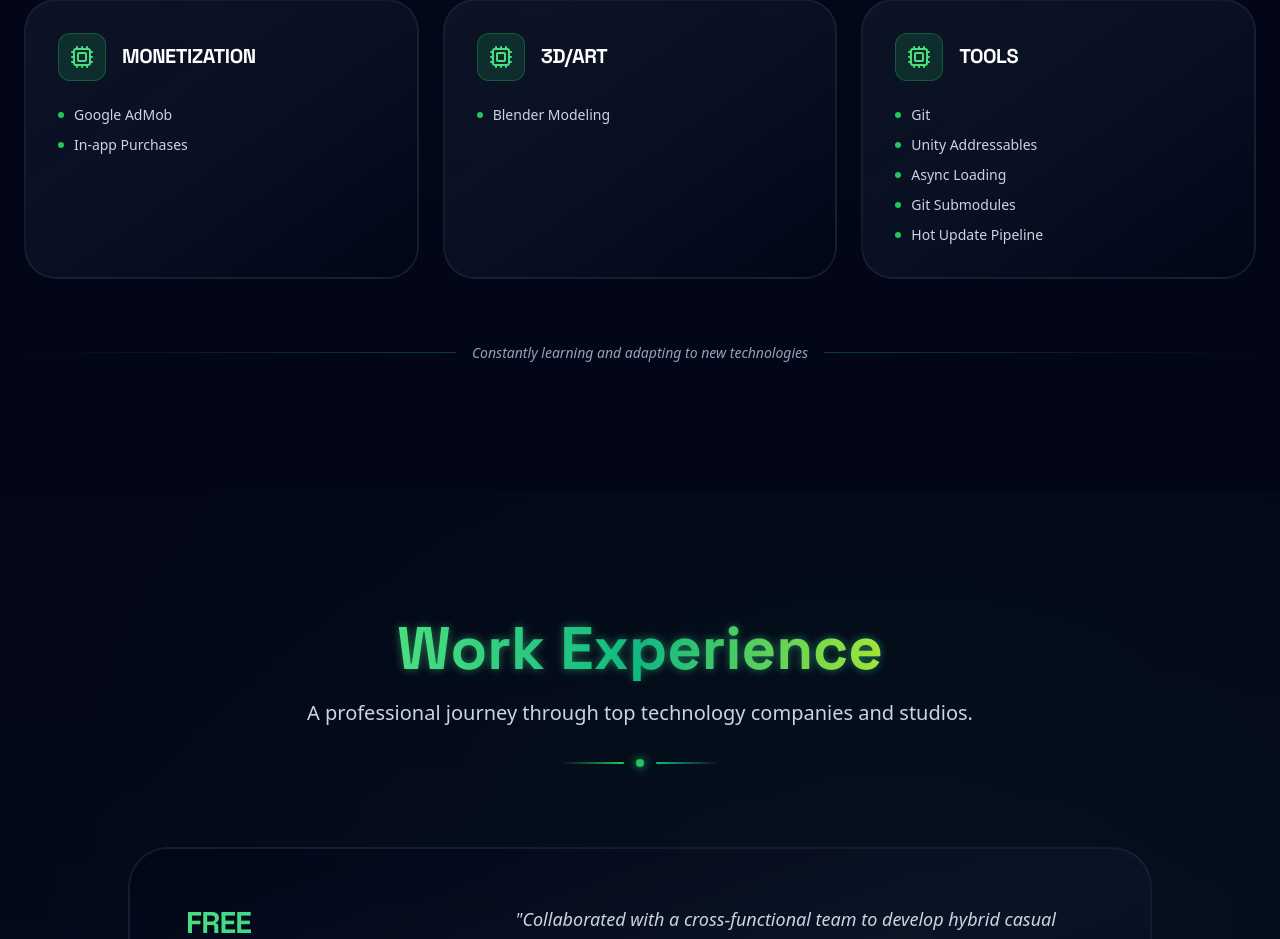
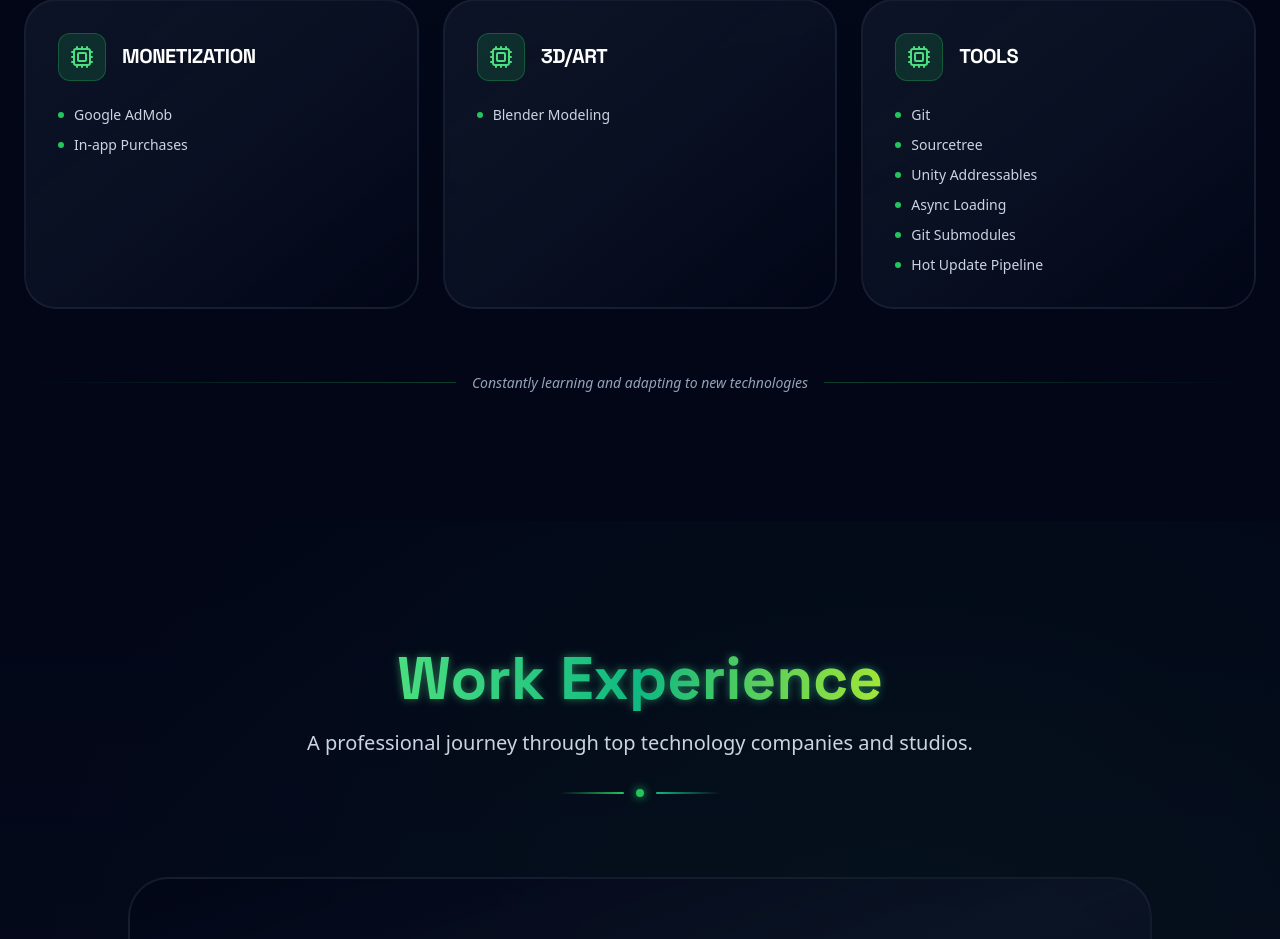
Before and after one commit to trandangtin2003/TranDangTin_Portfolio, a React (Vite) app: page / in a window 1280 px wide. Shown: the part 3486-4425 px from the top of the page. Built offline with nearby package versions, Linux system fonts and the light colour scheme.

Commit message:
updare 5

```diff
--- a/constants.ts
+++ b/constants.ts
@@ -100,7 +100,7 @@ export const EXPERIENCES: Experience[] = [
       { period: "March 2026 – Present", company: "Doubled Studio" }
     ],
     project: "",
-    description: "Collaborated with a cross-functional team to develop hybrid casual mobile games using Unity and C#.",
+    description: "Collaborated with a cross-functional team to develop hybrid casual 3D mobile games using Unity and C#.",
     tasks: [
       "Implemented core gameplay systems including player locomotion, jump mechanics, platform interactions, and character switching.",
       "Built enemy AI (line-of-sight, attack patterns), combat systems, and in-game economy for wave-based game modes.",
@@ -142,5 +142,5 @@ export const SKILLS: SkillCategory[] = [
   { title: "AI", skills: ["NavMeshAgent", "State-based Systems", "Pathfinding"] },
   { title: "Monetization", skills: ["Google AdMob", "In-app Purchases"] },
   { title: "3D/Art", skills: ["Blender Modeling"] },
-  { title: "Tools", skills: ["Git", "Unity Addressables", "Async Loading", "Git Submodules", "Hot Update Pipeline"] }
+  { title: "Tools", skills: ["Git", "Sourcetree", "Unity Addressables", "Async Loading", "Git Submodules", "Hot Update Pipeline"] }
 ];
```
